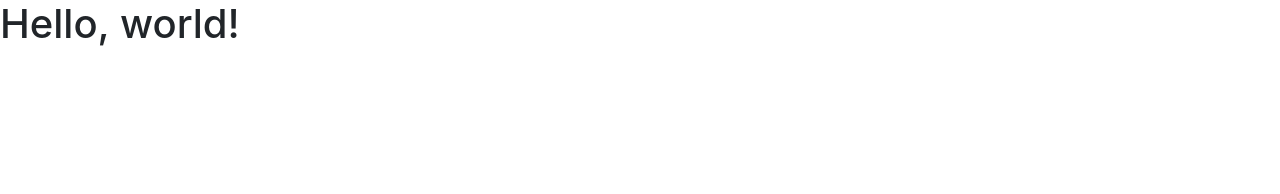
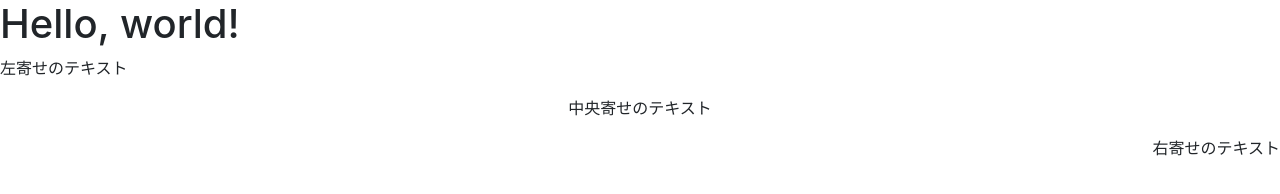
Before and after one commit to nowheretogo/my-bootstrap, a plain HTML site: page first.html in a window 1280 px wide. Drawn offline with nearby package versions, Linux system fonts and the light colour scheme.

Commit message:
テキストを追加

```diff
--- a/first.html
+++ b/first.html
@@ -13,6 +13,10 @@
   <body>
     <h1>Hello, world!</h1>
 
+      <p class="text-left">左寄せのテキスト</p>
+      <p class="text-center">中央寄せのテキスト</p>
+      <p class="text-right">右寄せのテキスト</p>
+
     <!-- Optional JavaScript -->
     <!-- jQuery first, then Popper.js, then Bootstrap JS -->
     <script src="https://code.jquery.com/jquery-3.3.1.slim.min.js" integrity="sha384-q8i/X+965DzO0rT7abK41JStQIAqVgRVzpbzo5smXKp4YfRvH+8abtTE1Pi6jizo" crossorigin="anonymous"></script>
```
